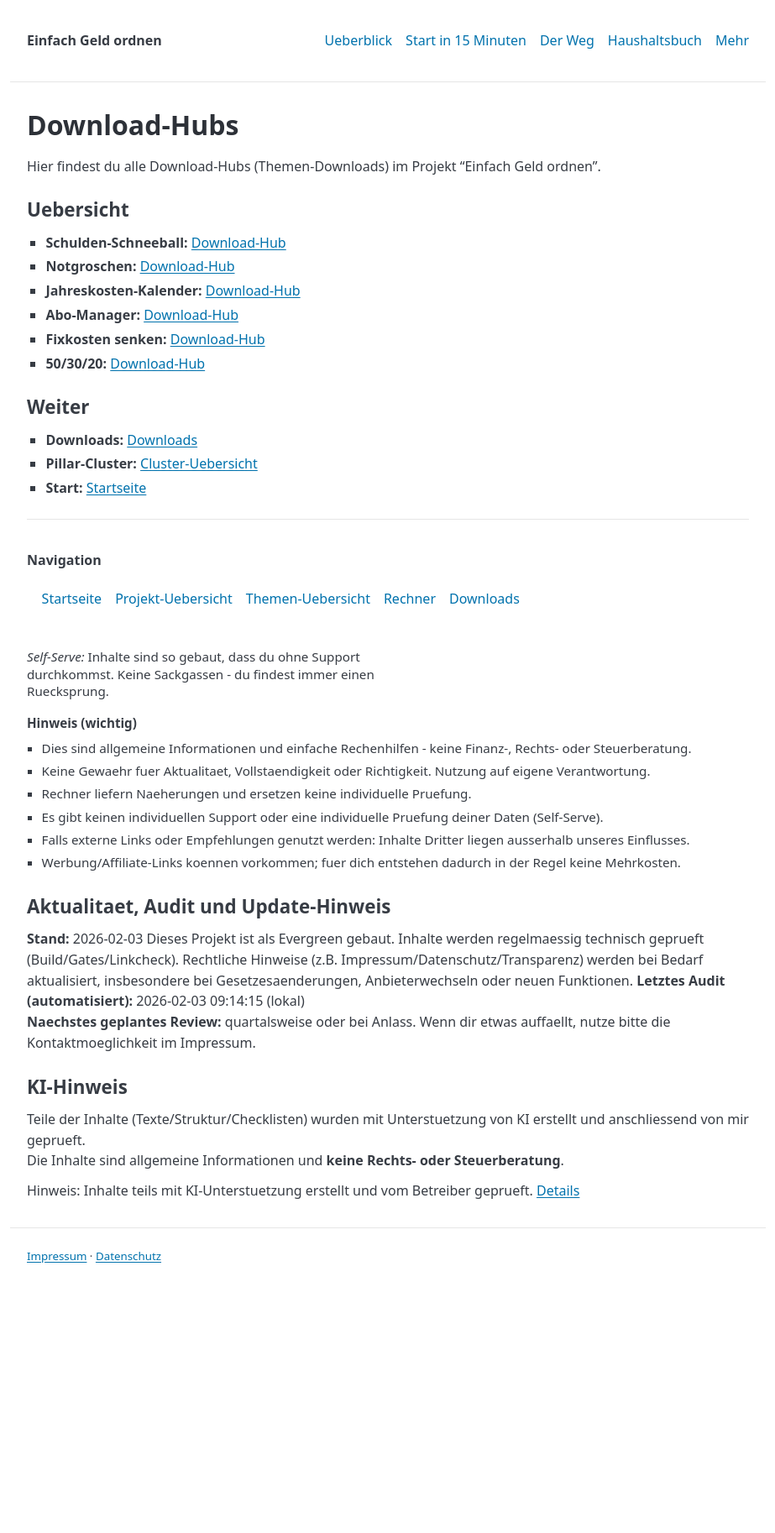
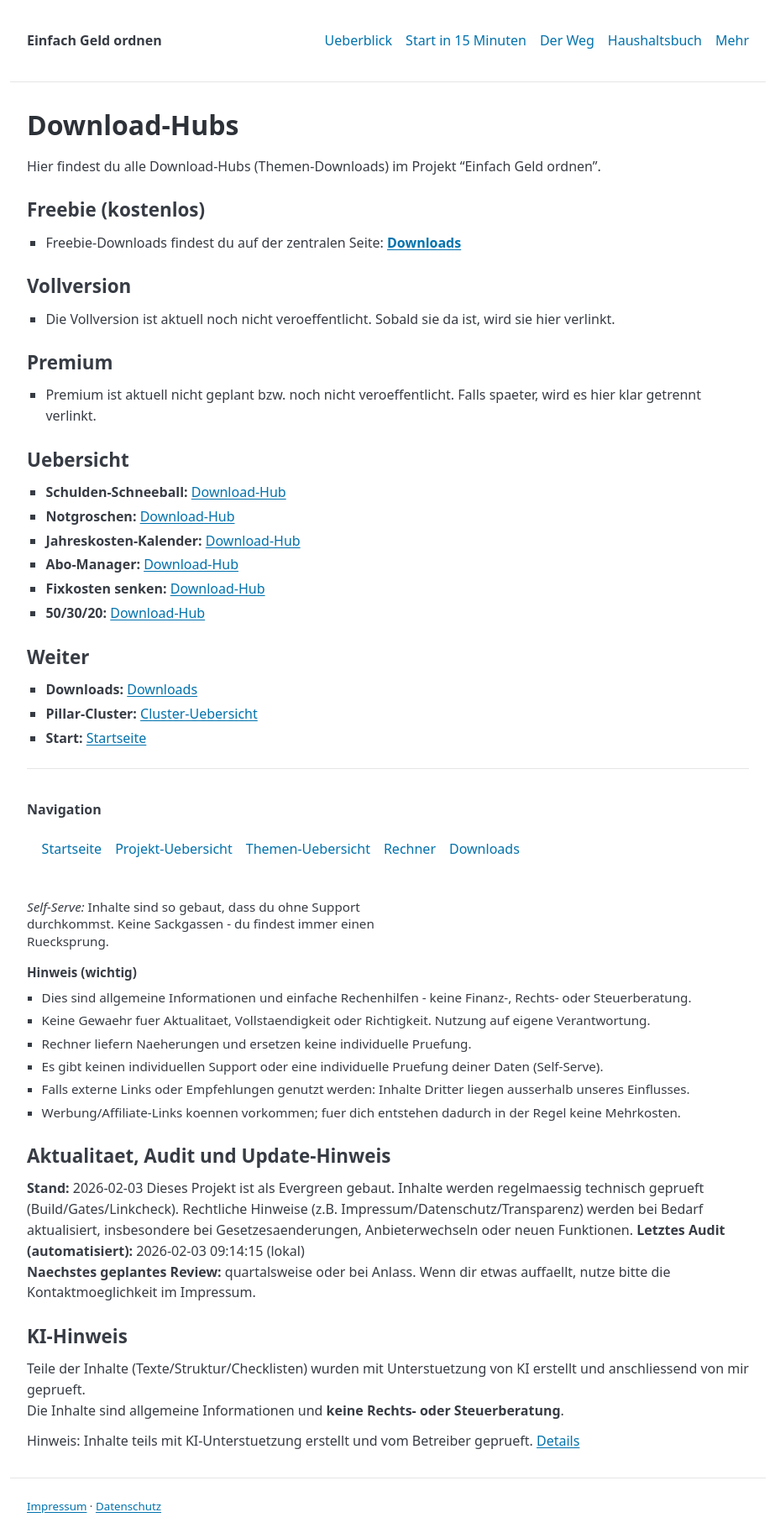
Before and after one commit to gluecklich-tools/einfach-geld-ordnen, a Jekyll site: the page built from seiten/download-hub-index.md, in a window 1280 px wide. Shown: the whole page at 84% size, without its empty margins (178-1101 px from the left). Built offline with Jekyll 4.4.1, drawn with Linux system fonts in a browser that asks for light colours; before the commit the page ends 1528 px from its top, so only the background shows below that.

Commit message:
MVP02: fix download hub index gate (2026-02-03)

```diff
--- a/seiten/download-hub-index.md
+++ b/seiten/download-hub-index.md
@@ -7,6 +7,18 @@ permalink: /seiten/download-hub-index.html
 # Download-Hubs
 
 Hier findest du alle Download-Hubs (Themen-Downloads) im Projekt "Einfach Geld ordnen".
+
+## Freebie (kostenlos)
+
+- Freebie-Downloads findest du auf der zentralen Seite: **[Downloads]({{ site.baseurl }}/seiten/downloads.html)**
+
+## Vollversion
+
+- Die Vollversion ist aktuell noch nicht veroeffentlicht. Sobald sie da ist, wird sie hier verlinkt.
+
+## Premium
+
+- Premium ist aktuell nicht geplant bzw. noch nicht veroeffentlicht. Falls spaeter, wird es hier klar getrennt verlinkt.
 
 ## Uebersicht
 
```
